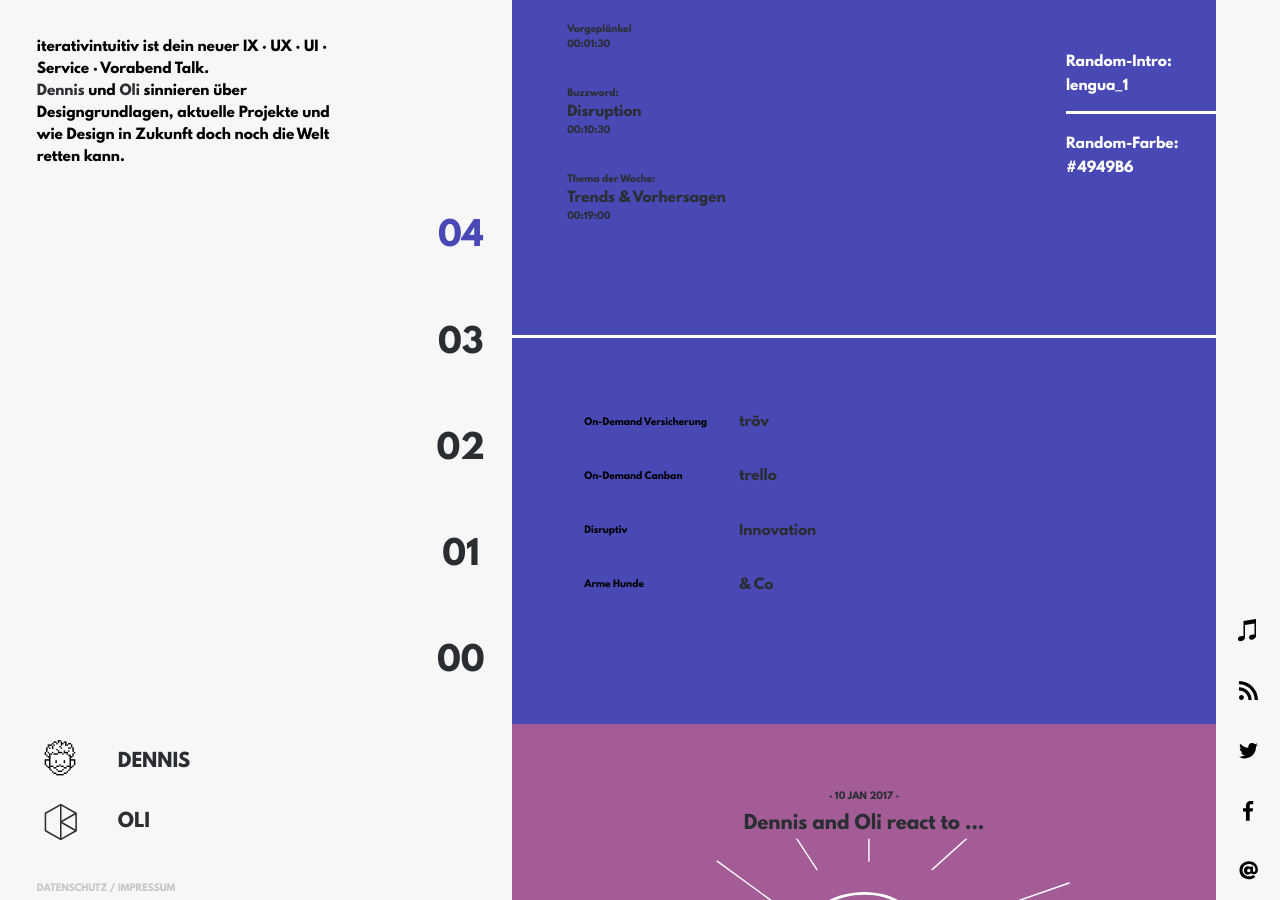
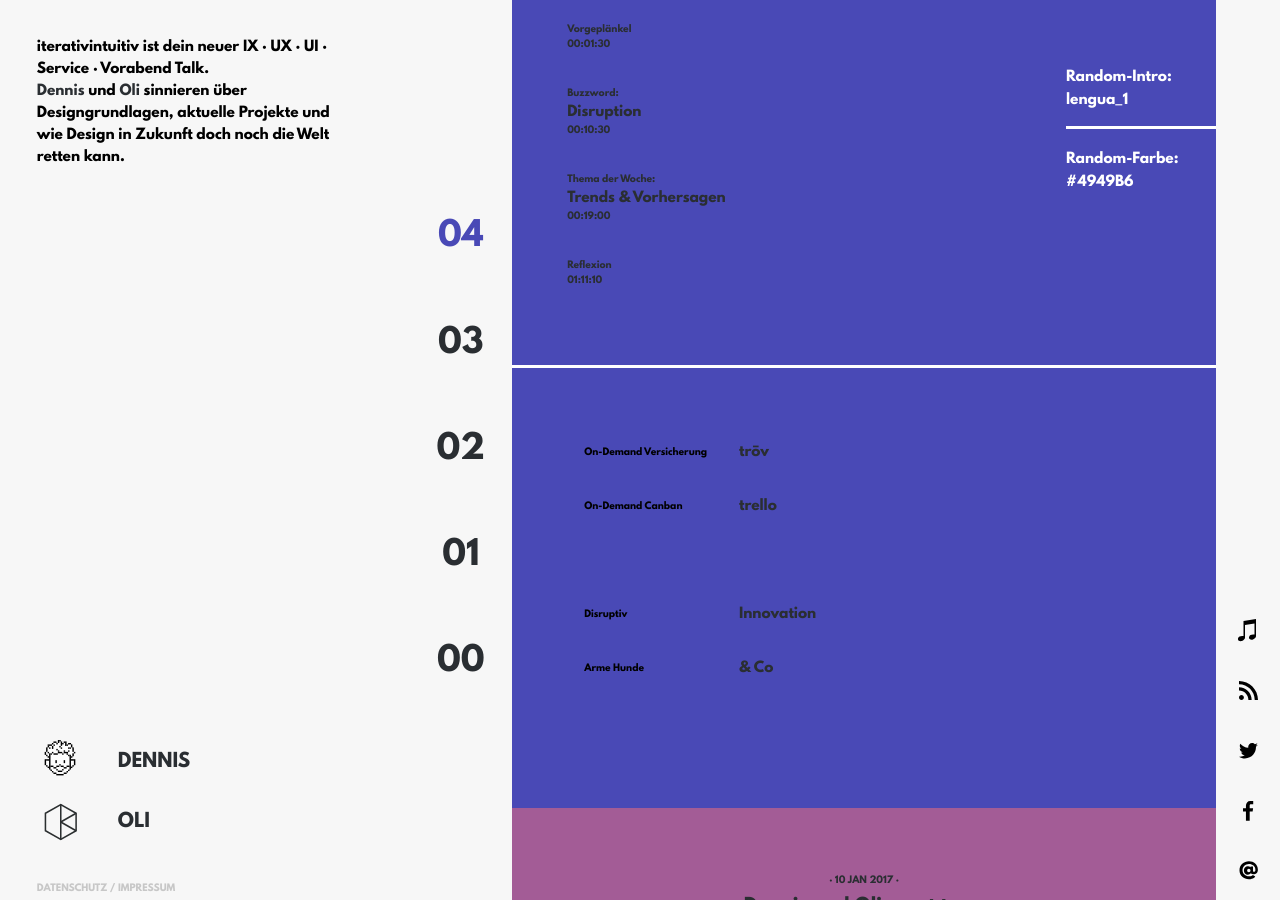
Before and after one commit to iterativintuitiv/podcast, a Jekyll site: the page built from index.html, in a window 1280 px wide and 900 px high, scrolled down 1449 px. Built offline with Jekyll 4.4.1, drawn with Linux system fonts in a browser that asks for light colours; nearby versions of some CDN libraries; the list of posts is cut into pages by our own code.

Commit message:
Add files via upload

```diff
--- a/_posts/2017-01-18-episode-4.markdown
+++ b/_posts/2017-01-18-episode-4.markdown
@@ -16,6 +16,7 @@ chapterTitle:
 - "Vorgeplänkel"
 - "Buzzword:"
 - "Thema der Woche:"
+- "Reflexion"
 
 
 chapter:
@@ -31,6 +32,7 @@ chapterStart:
 - "00:01:30"
 - "00:10:30"
 - "00:19:00"
+- "01:11:10"
 ---
 
 <!-- nach 8 einträgen ein neues table erstellen, danke :) !-->
@@ -39,5 +41,7 @@ chapterStart:
 |:-|:-|
 | On-Demand Versicherung | [trōv](http://trov.com/) |
 | On-Demand Canban | [trello](https://trello.com) |
+| | |
+|:-|:-|
 | Disruptiv | [Innovation](https://techcrunch.com/event-type/disrupt/) |
 | Arme Hunde | [& Co](https://de.wikipedia.org/wiki/BCG-Matrix)
```
